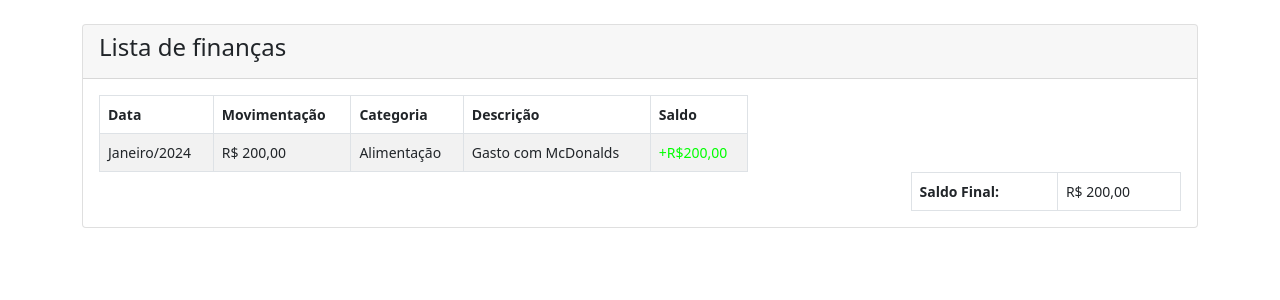
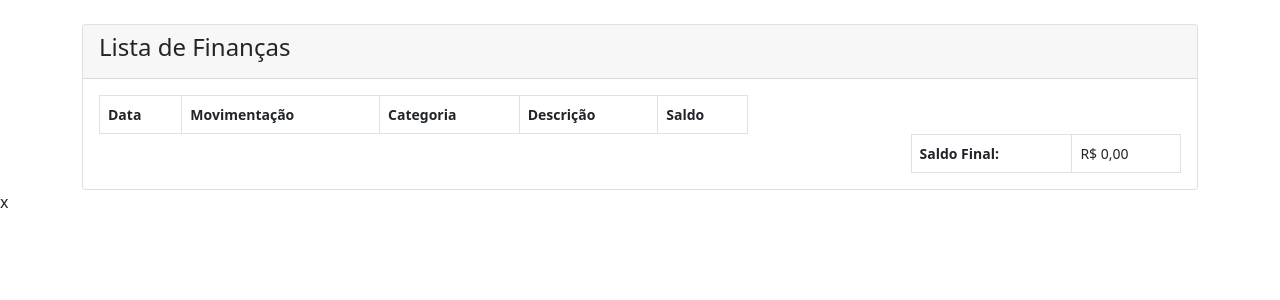
Before and after one commit to viniGualt/controle_de_gastos, a PHP site: page / in a window 1280 px wide. Shown: the part 64-364 px from the top of the page. Run offline with PHP 8.4, Linux system fonts and the light colour scheme; data comes from the database, SQL or seed files in the repository; tables that the repository leaves empty hold one stand-in row (values such as "Sample post"); lists and menus that the app fills with data are empty.

Commit message:
Mudando o index
Editado o index php para puxar os dados do banco de dados e exibir na tela atualizado

```diff
--- a/index.php
+++ b/index.php
@@ -2,9 +2,13 @@
 session_start();
 require_once('conexao.php');
 
-$sql = 'SELECT * FROM movimentacoes';
+$sql = 'SELECT mov.*, mes.nome_mes. mes.ano, cat.nome_categoria FROM movimentacoes mov
+        JOIN meses mes ON mov.data = mes.id_mes
+        JOIN lista_categoria cat ON cat.id_categoria = mov.id_categoria';
 
 $movimentacoes = mysqli_query($conn, $sql);
+
+$saldo = 0;
 
 ?>
 
@@ -27,7 +31,7 @@ $movimentacoes = mysqli_query($conn, $sql);
             <div class="col-md-12">
                 <div class="card">
                     <div class="card-header">
-                        <h4>Lista de finanças</h4>
+                        <h4>Lista de Finanças</h4>
                     </div>
                     <div class="card-body">
                         <table class="table table-bordered table-striped">
@@ -41,20 +45,35 @@ $movimentacoes = mysqli_query($conn, $sql);
                                 </tr>
                             </thead>
                             <tbody>
-                                <tr>
-                                    <td>Janeiro/2024</td>
-                                    <td>R$ 200,00</td>
-                                    <td>Alimentação</td>
-                                    <td>Gasto com McDonalds</td>
-                                    <td class="green">+R$200,00</td>
-                                </tr>
+                                <?php
+                                while ($movimentacao = mysqli_fetch_assoc($movimentacoes)) {
+                                    $mesAno = $movimentacao['nome_mes'] . '/' . $movimentacao['ano'];
+                                    $valor = $movimentacao['valor'];
+                                    $categoria = $movimentacao['nome_categoria'];
+                                    $descricao = $movimentacao['descricao'];
+
+                                    $saldo += $valor;
+
+                                    echo "<tr>
+                                            <td>{$mesAno}</td>
+                                            <td>R$ " . number_format($valor, 2, ',','.') . "</td>
+                                            <td>{$categoria}</td>
+                                            <td>{$descricao}</td>";
+                                            if ($valor > 0) {
+                                                echo "<td class='green'>+" . number_format($valor, 2, ',', '.') . "</td>";
+                                            } else {
+                                                "<td class='green'>+" . number_format($valor, 2, ',', '.') . "</td>";
+                                            }
+                                    echo  "</tr>";
+                                }
+                                ?>
                             </tbody>
                         </table>
                         <table class="table table-bordered table-striped w-25 float-end">
                             <thead>
                                 <tr>
                                     <th>Saldo Final:</th>
-                                    <td>R$ 200,00</td>
+                                    <td>R$ <?php echo number_format($saldo, 2, ',', '.');?></td>
                                 </tr>
                             </thead>
                         </table>
@@ -64,11 +83,8 @@ $movimentacoes = mysqli_query($conn, $sql);
         </div>
     </div>
 
-
-
-
     <script src="https://cdn.jsdelivr.net/npm/bootstrap@5.0.2/dist/js/bootstrap.bundle.min.js" integrity="sha384-MrcW6ZMFYlzcLA8Nl+NtUVF0sA7MsXsP1UyJoMp4YLEuNSfAP+JcXn/tWtIaxVXM" crossorigin="anonymous"></script>
     <script src="./src/script.js"></script>
 </body>
 
-</html>
+</html>x
```
